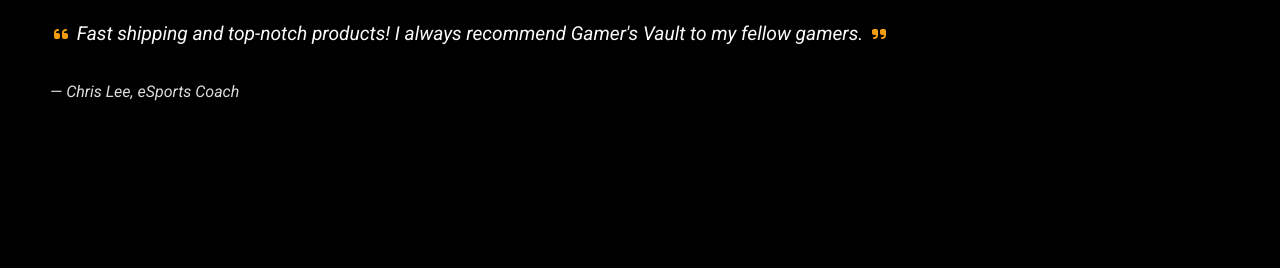
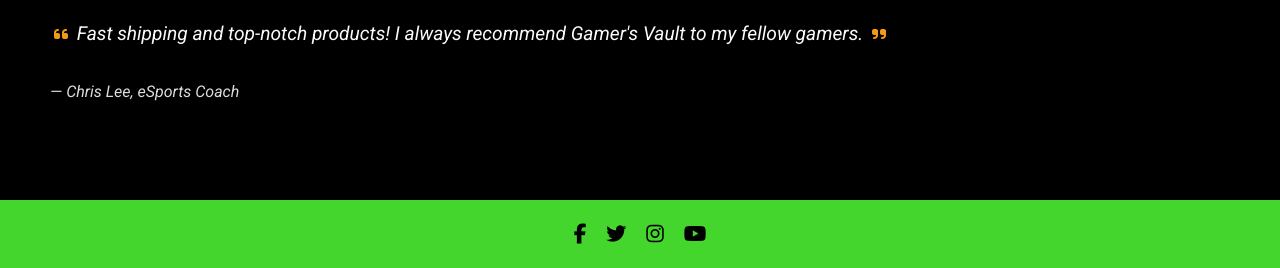
Before and after one commit to PatrycjaBlaszkowska/gamers-vault, a Django app: page / in a window 1280 px wide. Shown: the part 2038-2306 px from the top of the page. Before the commit the page ends 2139 px from the top, so only its background shows below. Run offline with Django 3.2, Linux system fonts and the light colour scheme; some libraries are stand-ins or nearby versions.

Commit message:
Added and styled footer to the basetemplate.

```diff
--- a/static/css/base.css
+++ b/static/css/base.css
@@ -26,6 +26,7 @@ hr {
     background-color: #44D62C;
 }
 
+
 /* navigation bar section */
 
 #top-nav {
@@ -41,6 +42,30 @@ hr {
     text-transform: uppercase;
 }
 
+
+/* footer section */
+
+.footer-main {
+    background-color: #44D62C;
+}
+
+.links {
+    font-weight: 700;
+    margin: 0;
+    padding: 0;
+    list-style: none;
+}
+
+.links li {
+    padding: 1rem 0;
+    display: inline-block;
+}
+
+.links li a i {
+    padding: 0.5rem;
+    font-size: 1.25rem;
+    color: #000
+}
 
 /* home page section */
 
--- a/templates/base.html
+++ b/templates/base.html
@@ -131,5 +131,13 @@
     {% block postloadjs %}
     {% endblock %}
 
+    <footer class="footer-main">
+      <ul class="links text-center">
+        <li><a href="https://www.facebook.com/" target="_blank"><i class="fa-brands fa-facebook-f hvr-grow"></i></a></li>
+        <li><a href="https://x.com/?lang=en-gb" target="_blank"><i class="fa-brands fa-twitter hvr-grow"></i></a></li>
+        <li><a href="https://www.instagram.com/" target="_blank"><i class="fa-brands fa-instagram hvr-grow"></i></a></li>
+        <li><a href="https://www.youtube.com/" target="_blank"><i class="fa-brands fa-youtube hvr-grow"></i></a></li>
+      </ul>
+    </footer>
   </body>
 </html>
```
